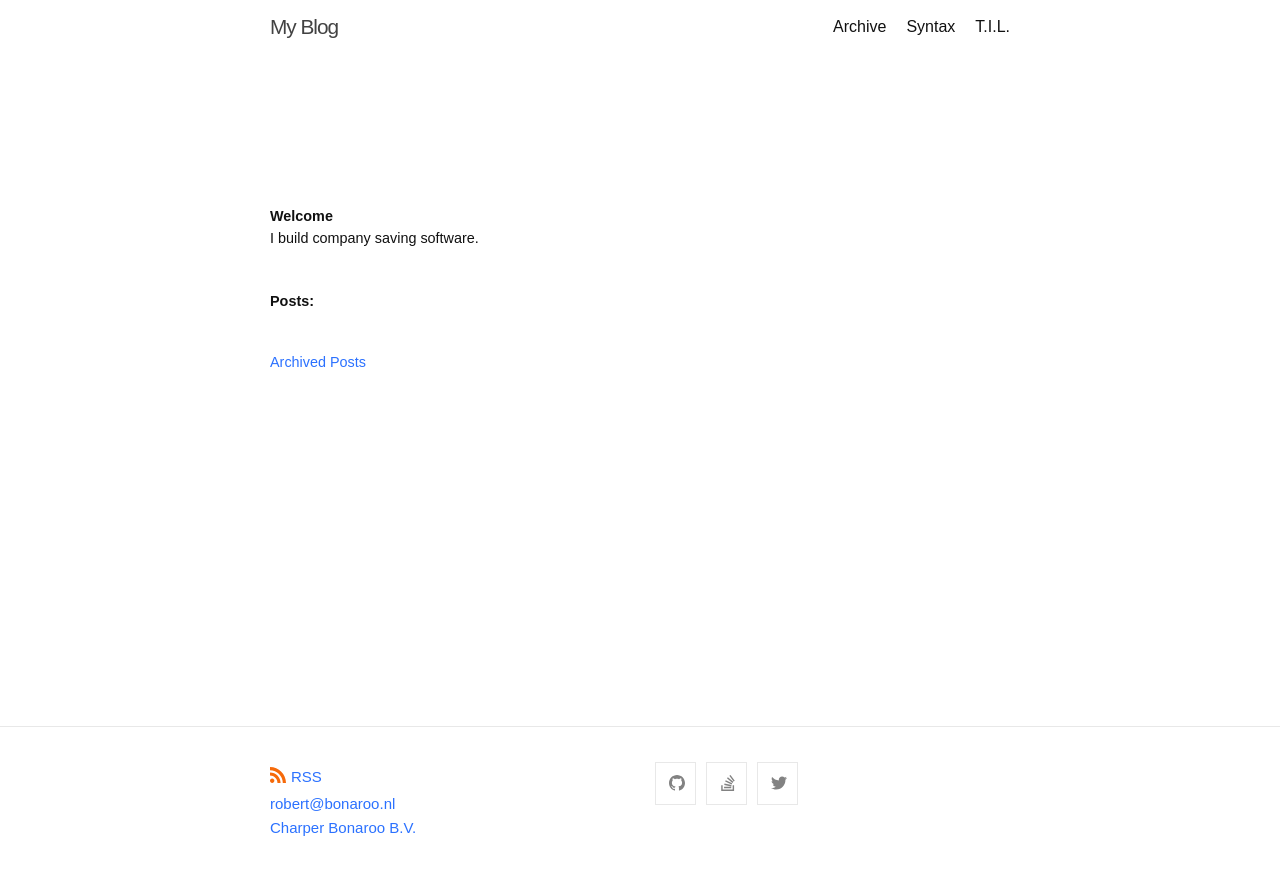
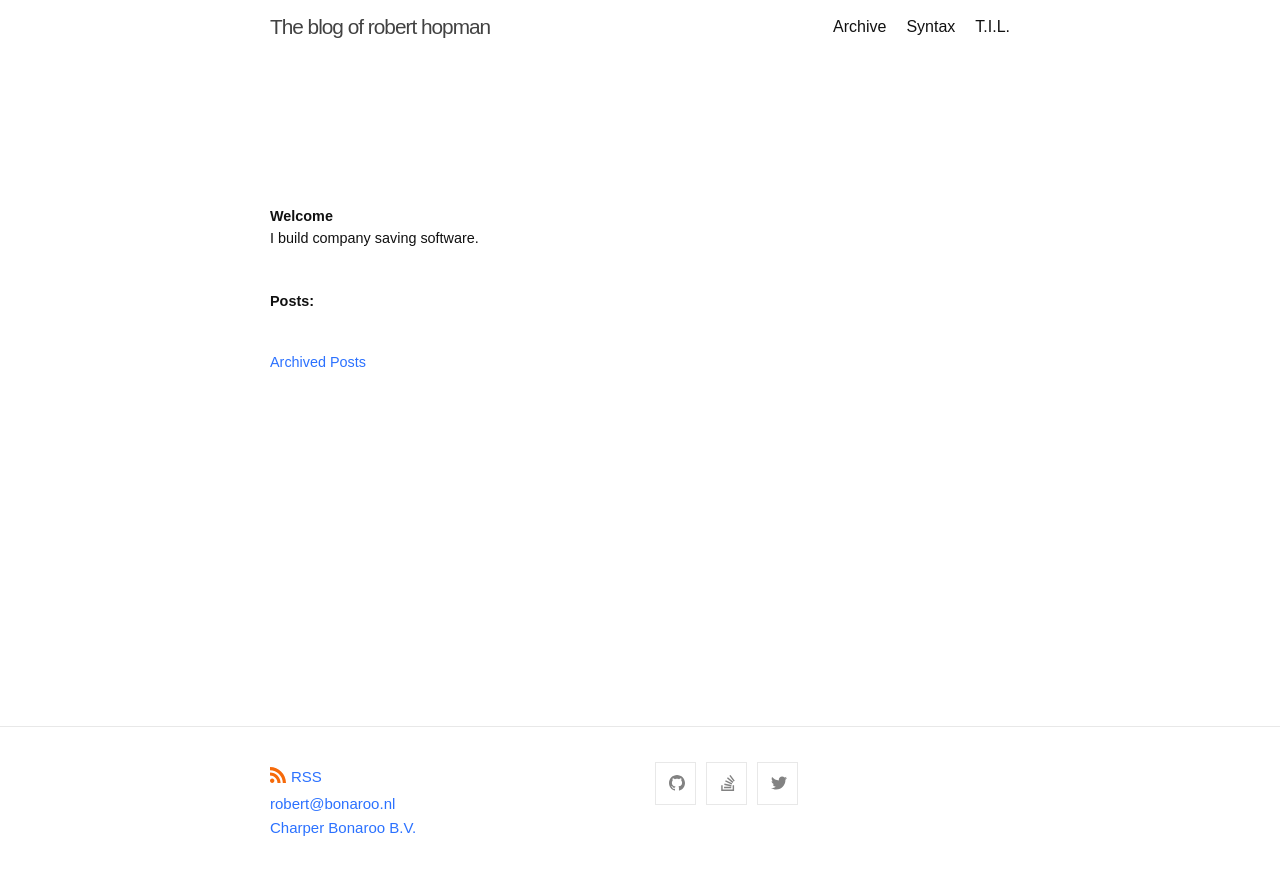
Before and after one commit to roberthopman/roberthopman.github.io, a Jekyll site: the page built from index.md, in a window 1280 px wide. Shown: the top 875 px of the page. Built offline with Jekyll 4.4.1, drawn with Linux system fonts in a browser that asks for light colours.

Commit message:
Add title

```diff
--- a/_config.yml
+++ b/_config.yml
@@ -13,7 +13,7 @@
 # you will see them accessed via {{ site.title }}, {{ site.email }}, and so on.
 # You can create any custom variable you would like, and they will be accessible
 # in the templates via {{ site.myvariable }}.
-title: My Blog
+title: The blog of robert hopman
 email: robert@bonaroo.nl
 legal_entity: Charper Bonaroo B.V.
 description: >-
```
